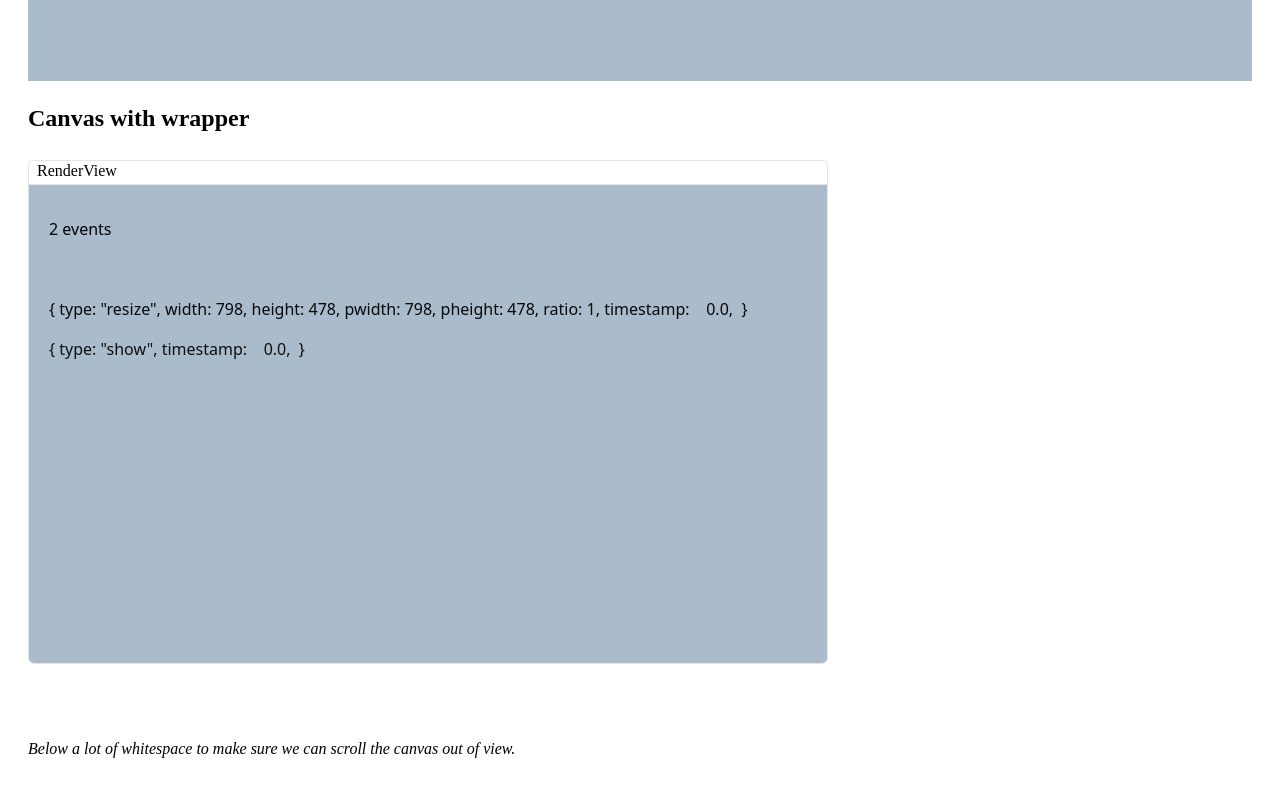
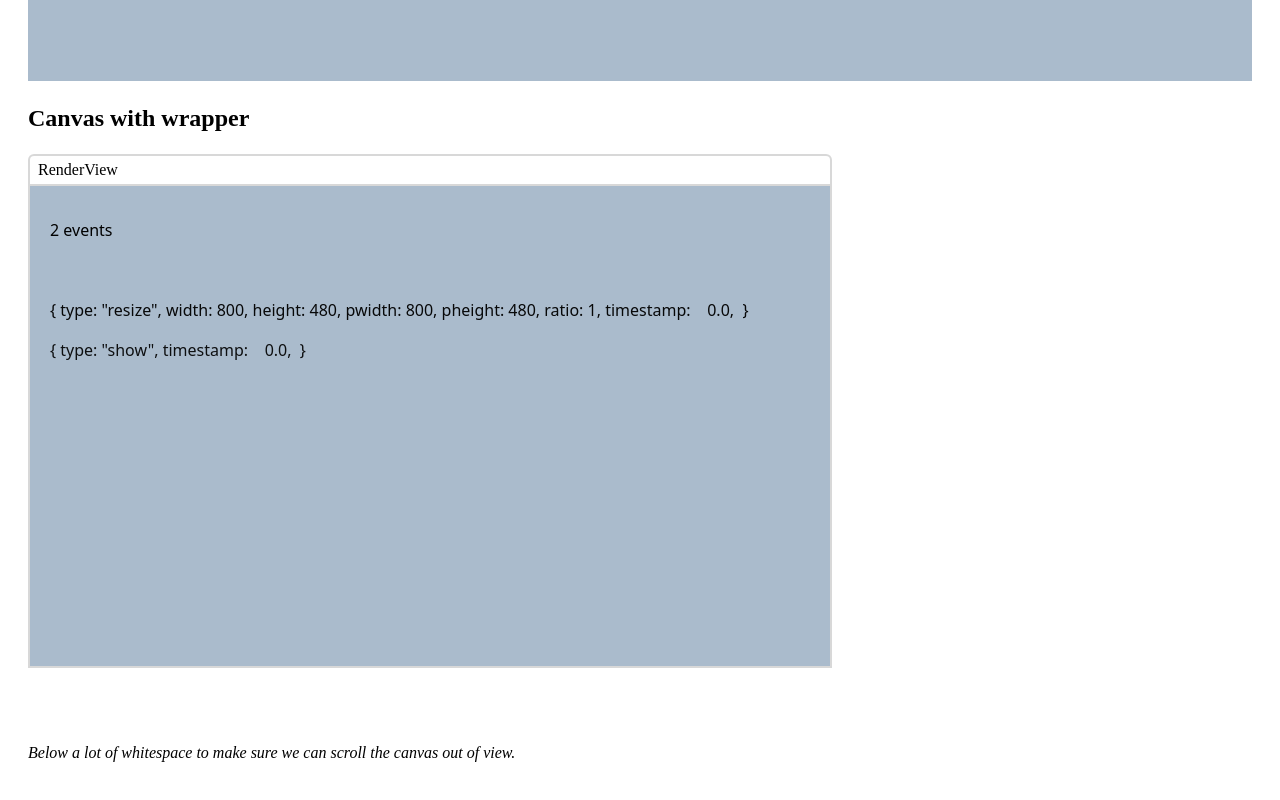
Before and after one commit to pygfx/renderview, a plain HTML site: page src/tester.html in a window 1280 px wide. Shown: the part 592-1392 px from the top of the page. Drawn offline with Linux system fonts and the light colour scheme.

Commit message:
Tweak css to avoid resize bug

```diff
--- a/src/renderview.css
+++ b/src/renderview.css
@@ -7,22 +7,23 @@
  *************************************************************************************************/
 
 div.renderview-wrapper {
+    --line-radius: 6px;
+    --line-thickness: 2px;
+    --line-color: rgba(127, 127, 127, 0.3);
+    --titlebar-height: 1.7em;
     display: inline-block;
     position: relative;
-    box-sizing: border-box;
     overflow: visible;
     min-width: 32px;
     min-height: 32px;
+    border: var(--line-thickness) solid var(--line-color);
 }
 
 div.renderview-wrapper .renderview-view {
     display: block;
-    box-sizing: border-box;
     width: 100%;
     height: 100%;
     background: none;
-    border-radius: 6px;
-    border: 1px solid rgba(127, 127, 127, 0.2);
 }
 
 div.renderview-wrapper .renderview-hidden {
@@ -32,30 +33,29 @@ div.renderview-wrapper .renderview-hidden {
 div.renderview-wrapper .renderview-top {
     display: none;
     position: absolute;
-    box-sizing: border-box;
     z-index: 2;
-    top: -1.5em;
-    height: 1.5em;
+    top: calc(0px - var(--titlebar-height) - 2 * var(--line-thickness));
+    height: var(--titlebar-height);
+    left: calc(0px - var(--line-thickness));
     width: 100%;
-    border-radius: 6px 6px 0 0;
-    border: 1px solid rgba(127, 127, 127, 0.2);
+    border-radius: var(--line-radius) var(--line-radius) 0 0;
+    border: var(--line-thickness) solid var(--line-color);
     border-bottom: 0;
+    align-items: center;
 }
 
 div.renderview-wrapper .renderview-top span {
     display: inline-block;
-    box-sizing: border-box;
     overflow: hidden;
     text-overflow: ellipsis;
     white-space: nowrap;
-    padding: 0.1em 0.5em;
-    width: 100%;
+    padding-left: 0.5em;
+    /* width: 100%; */
 }
 
 div.renderview-wrapper .renderview-resizer {
     display: none;
     position: absolute;
-    box-sizing: border-box;
     z-index: 3;
     bottom: 0;
     right: 0;
@@ -69,12 +69,7 @@ div.renderview-wrapper.has-titlebar {
 }
 
 div.renderview-wrapper.has-titlebar .renderview-top {
-    display: block;
-}
-
-div.renderview-wrapper.has-titlebar .renderview-view {
-    border-top-left-radius: 0 !important;
-    border-top-right-radius: 0 !important;
+    display: flex;
 }
 
 div.renderview-wrapper.is-resizable .renderview-resizer {
```
